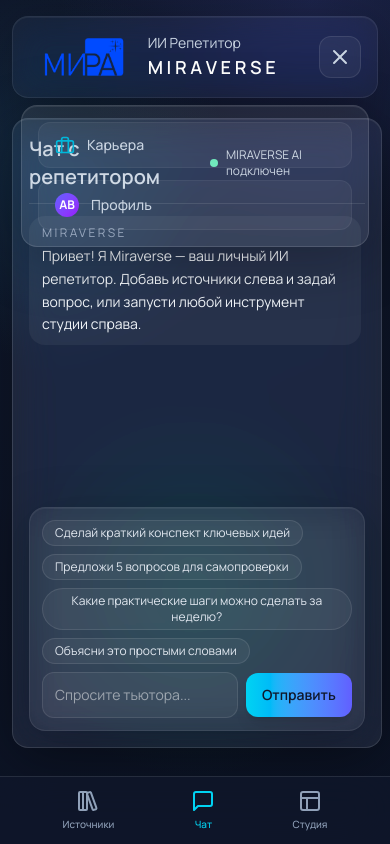
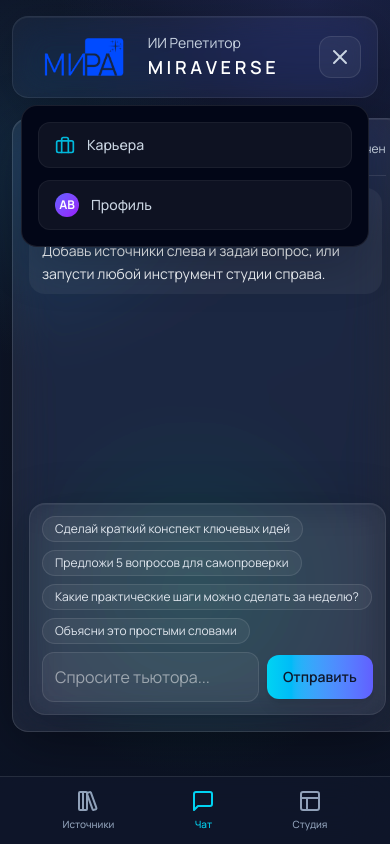
Before and after one commit to msozaev/ai.ukmira.ru, a Next.js app: page / in a window 390 px wide. Both pictures are taken after a click on the button 340 px from the left and 57 px from the top of the page. Built offline with nearby package versions, Linux system fonts and the light colour scheme.

Commit message:
feat: Remove transparency from mobile dropdown menu

```diff
--- a/src/app/globals.css
+++ b/src/app/globals.css
@@ -16,7 +16,7 @@
 }
 
 body {
-  min-height: 100vh;
+  min-height: 100dvh;
   background: radial-gradient(circle at 10% 20%, rgba(56, 189, 248, 0.12), transparent 25%),
     radial-gradient(circle at 80% 0%, rgba(99, 102, 241, 0.16), transparent 28%),
     radial-gradient(circle at 50% 70%, rgba(16, 185, 129, 0.12), transparent 30%),
@@ -62,6 +62,12 @@
   border: 1px solid rgba(255, 255, 255, 0.12);
   box-shadow: inset 0 1px 0 rgba(255, 255, 255, 0.08), 0 10px 60px rgba(0, 0, 0, 0.28);
   transition: border-color 0.2s ease, box-shadow 0.2s ease, transform 0.15s ease;
+}
+
+.mobile-menu-opaque {
+  background-color: var(--background);
+  backdrop-filter: none;
+  -webkit-backdrop-filter: none;
 }
 
 .glass:hover {
--- a/src/app/page.tsx
+++ b/src/app/page.tsx
@@ -633,7 +633,7 @@
   ];
 
   return (
-    <div className="h-screen flex flex-col overflow-hidden px-3 pt-4 pb-20 md:pb-4 sm:px-4 lg:px-6 xl:px-10">
+    <div className="h-[100dvh] flex flex-col overflow-hidden px-3 pt-4 pb-[calc(6rem+env(safe-area-inset-bottom))] md:pb-4 sm:px-4 lg:px-6 xl:px-10">
       <div className="mx-auto flex w-full flex-1 flex-col gap-5 lg:gap-6 min-h-0">
         <header className="relative flex items-center justify-between rounded-2xl glass px-4 py-2 shadow-lg no-hover-outline z-50">
           <div className="flex items-center gap-3">
@@ -675,7 +675,7 @@
 
           {/* Mobile Menu Overlay */}
           {isMobileMenuOpen && (
-            <div className="absolute top-full left-0 right-0 mt-2 mx-2 p-4 rounded-2xl glass-strong border border-white/10 flex flex-col gap-3 shadow-2xl md:hidden animate-in fade-in slide-in-from-top-4">
+            <div className="absolute top-full left-0 right-0 mt-2 mx-2 p-4 rounded-2xl mobile-menu-opaque border border-white/10 flex flex-col gap-3 shadow-2xl md:hidden animate-in fade-in slide-in-from-top-4">
               <button
                 onClick={() => { setCareerOpen(true); setMobileMenuOpen(false); }}
                 className="flex items-center gap-3 rounded-xl bg-white/5 px-4 py-3 text-sm font-medium text-slate-300 hover:bg-white/10 hover:text-white border border-white/5"
@@ -788,7 +788,7 @@
                     value={linkUrl}
                     onChange={(e) => setLinkUrl(e.target.value)}
                     placeholder="https://..."
-                    className="w-full rounded-lg bg-white/5 px-3 py-2 text-sm text-white outline-none border border-white/10 focus:border-cyan-400/60"
+                    className="w-full rounded-lg bg-white/5 px-3 py-2 text-base md:text-sm text-white outline-none border border-white/10 focus:border-cyan-400/60"
                   />
                   <button onClick={handleLinkFetch} className="w-full rounded-lg bg-cyan-500 px-3 py-2 text-sm font-semibold text-slate-900 hover:bg-cyan-400">Добавить ссылку</button>
                 </div>
@@ -799,7 +799,7 @@
                     value={ytUrl}
                     onChange={(e) => setYtUrl(e.target.value)}
                     placeholder="https://youtube.com/..."
-                    className="w-full rounded-lg bg-white/5 px-3 py-2 text-sm text-white outline-none border border-white/10 focus:border-cyan-400/60"
+                    className="w-full rounded-lg bg-white/5 px-3 py-2 text-base md:text-sm text-white outline-none border border-white/10 focus:border-cyan-400/60"
                   />
                   <button onClick={handleYoutubeFetch} className="w-full rounded-lg bg-cyan-500 px-3 py-2 text-sm font-semibold text-slate-900 hover:bg-cyan-400">Импортировать</button>
                 </div>
@@ -810,14 +810,14 @@
                     value={textTitle}
                     onChange={(e) => setTextTitle(e.target.value)}
                     placeholder="Название"
-                    className="w-full rounded-lg bg-white/5 px-3 py-2 text-sm text-white outline-none border border-white/10 focus:border-cyan-400/60"
+                    className="w-full rounded-lg bg-white/5 px-3 py-2 text-base md:text-sm text-white outline-none border border-white/10 focus:border-cyan-400/60"
                   />
                   <textarea
                     value={textSource}
                     onChange={(e) => setTextSource(e.target.value)}
                     rows={4}
                     placeholder="Вставьте текст или заметки"
-                    className="w-full rounded-lg bg-white/5 px-3 py-2 text-sm text-white outline-none border border-white/10 focus:border-cyan-400/60"
+                    className="w-full rounded-lg bg-white/5 px-3 py-2 text-base md:text-sm text-white outline-none border border-white/10 focus:border-cyan-400/60"
                   />
                   <button onClick={handleTextAdd} className="w-full rounded-lg bg-cyan-500 px-3 py-2 text-sm font-semibold text-slate-900 hover:bg-cyan-400">Добавить текст</button>
                 </div>
@@ -906,7 +906,7 @@
                   onChange={(e) => setInput(e.target.value)}
                   onKeyDown={(e) => e.key === "Enter" && sendMessage()}
                   placeholder="Спросите тьютора..."
-                  className="flex-1 rounded-xl bg-white/5 px-3 py-3 text-sm text-white outline-none border border-white/10 focus:border-cyan-400/60"
+                  className="flex-1 rounded-xl bg-white/5 px-3 py-3 text-base md:text-sm text-white outline-none border border-white/10 focus:border-cyan-400/60"
                 />
                 <button
                   onClick={() => sendMessage()}
@@ -1042,7 +1042,7 @@
       </div>
 
       {/* Mobile Bottom Nav */}
-      <div className="fixed bottom-0 left-0 right-0 z-40 bg-slate-900/80 backdrop-blur-xl border-t border-white/10 px-6 py-3 md:hidden">
+      <div className="fixed bottom-0 left-0 right-0 z-40 bg-slate-900/80 backdrop-blur-xl border-t border-white/10 px-6 pt-3 pb-[calc(0.75rem+env(safe-area-inset-bottom))] md:hidden">
         <div className="flex justify-around items-center">
           <button
             onClick={() => setMobileSection('sources')}
@@ -1821,7 +1821,7 @@
               value={jobDetails.title}
               onChange={(e) => setJobDetails({...jobDetails, title: e.target.value})}
               placeholder="напр. Senior Frontend Engineer"
-              className="w-full p-3 bg-white/5 border border-white/10 rounded-xl focus:border-cyan-400/50 outline-none text-white"
+              className="w-full p-3 bg-white/5 border border-white/10 rounded-xl focus:border-cyan-400/50 outline-none text-white text-base md:text-sm"
             />
           </div>
           <div>
@@ -1830,7 +1830,7 @@
               value={jobDetails.description}
               onChange={(e) => setJobDetails({...jobDetails, description: e.target.value})}
               placeholder="Вставьте основные обязанности..."
-              className="w-full p-3 bg-white/5 border border-white/10 rounded-xl focus:border-cyan-400/50 outline-none h-36 resize-none text-white"
+              className="w-full p-3 bg-white/5 border border-white/10 rounded-xl focus:border-cyan-400/50 outline-none h-36 resize-none text-white text-base md:text-sm"
             />
           </div>
           <div>
@@ -1839,7 +1839,7 @@
               value={jobDetails.requirements}
               onChange={(e) => setJobDetails({...jobDetails, requirements: e.target.value})}
               placeholder="Список требуемых навыков (напр. React, TypeScript, AWS)..."
-              className="w-full p-3 bg-white/5 border border-white/10 rounded-xl focus:border-cyan-400/50 outline-none h-36 resize-none text-white"
+              className="w-full p-3 bg-white/5 border border-white/10 rounded-xl focus:border-cyan-400/50 outline-none h-36 resize-none text-white text-base md:text-sm"
             />
           </div>
 
```
